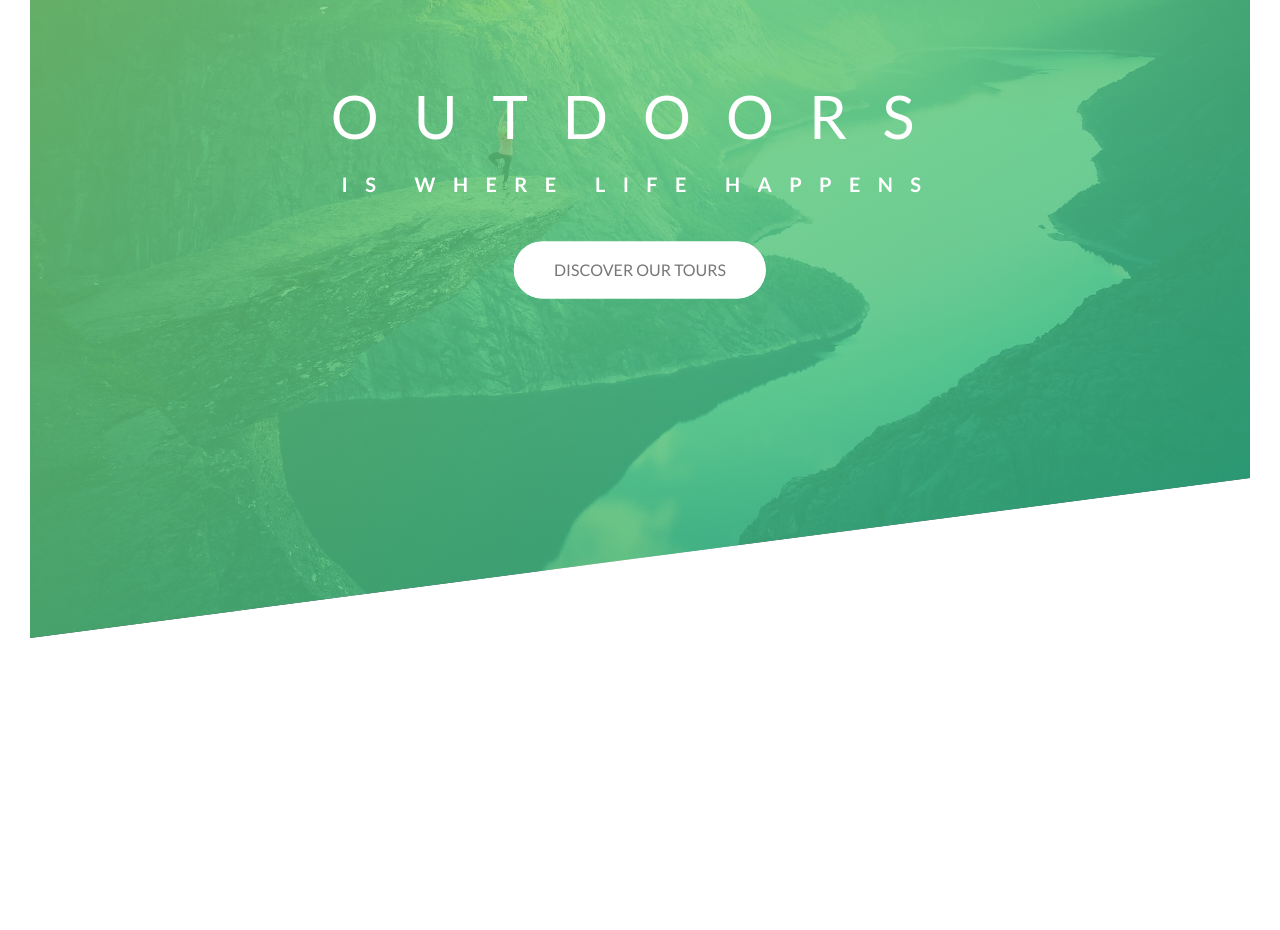
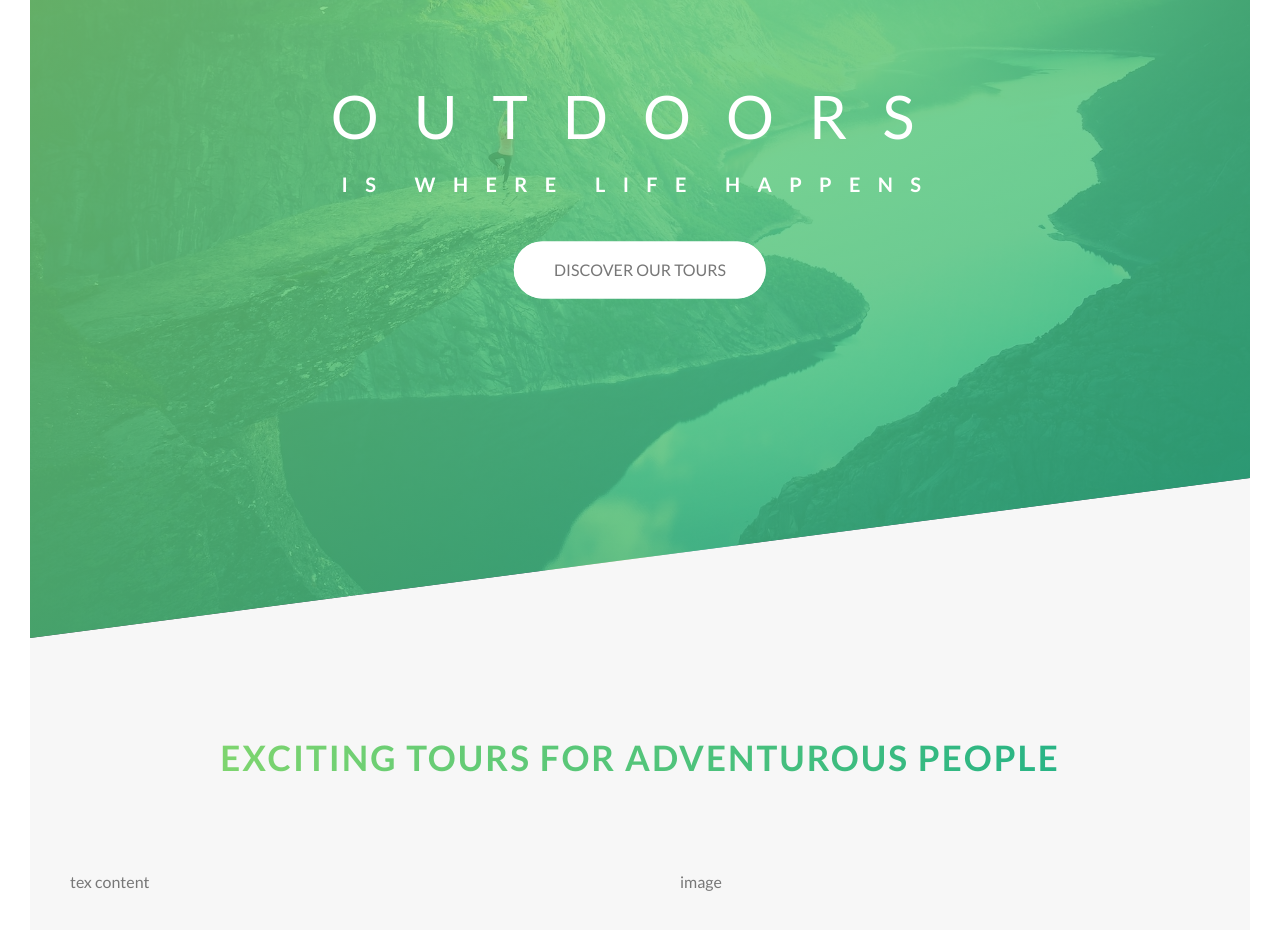
Before and after one commit to aromaton41/Natoures, a website: page index.html in a window 1280 px wide. Shown: the part 152-1082 px from the top of the page. Before the commit the page ends 820 px from the top, so only its background shows below. Drawn offline with Linux system fonts and the light colour scheme.

Commit message:
Building about section

```diff
--- a/index.html
+++ b/index.html
@@ -31,6 +31,20 @@
       </div>
     </header>
 
+    <main>
+      <section class="section-about">
+        <div class="u-center-text u-margin-bottom-8">
+          <h2 class="heading-secondary">
+            Exciting tours for adventurous people
+          </h2>
+        </div>
+        <div class="row">
+          <div class="col-1-of-2">tex content</div>
+          <div class="col-1-of-2">image</div>
+        </div>
+      </section>
+    </main>
+
     <!-- <section class="grid-test">
       <div class="row">
         <div class="col-1-of-2">Col 1 of 2</div>
--- a/sass/abstracts/_variables.scss
+++ b/sass/abstracts/_variables.scss
@@ -1,6 +1,8 @@
 $color-primary: #55c57a;
 $color-primary-light: #7ed56f;
 $color-primary-dark: #28b485;
+
+$color-grey-light-1: #f7f7f7;
 
 $color-grey-drak: #777;
 $color-white: #fff;
--- a/sass/base/_typography.scss
+++ b/sass/base/_typography.scss
@@ -39,3 +39,27 @@ body {
     animation-timing-function: ease-out;
   }
 }
+
+.heading-secondary {
+  font-size: 3.5rem;
+  text-transform: uppercase;
+  font-weight: 700;
+  display: inline-block;
+  background-image: linear-gradient(
+    to right,
+    $color-primary-light,
+    $color-primary-dark
+  );
+  -webkit-background-clip: text;
+  color: transparent;
+  letter-spacing: 0.2rem;
+  transition: all 0.2s;
+  &:hover {
+    transform: skewY(2deg) skewX(15deg);
+    -webkit-transform: skewY(2deg) skewX(15deg);
+    -moz-transform: skewY(2deg) skewX(15deg);
+    -ms-transform: skewY(2deg) skewX(15deg);
+    -o-transform: skewY(2deg) skewX(15deg);
+    text-shadow: 0.5rem 1rem 2rem rgba($color-black, 0.2);
+  }
+}
--- a/sass/base/_utilities.scss
+++ b/sass/base/_utilities.scss
@@ -0,0 +1,6 @@
+.u-center-text {
+  text-align: center;
+}
+.u-margin-bottom-8 {
+  margin-bottom: 8rem;
+}
--- a/sass/layout/_grid.scss
+++ b/sass/layout/_grid.scss
@@ -10,7 +10,6 @@
 
   [class^="col-"] {
     float: left;
-    background-color: orangered;
     &:not(:last-child) {
       margin-right: $gutter-horizontal;
     }
--- a/sass/pages/_home.scss
+++ b/sass/pages/_home.scss
@@ -0,0 +1,5 @@
+.section-about {
+  background-color: $color-grey-light-1;
+  padding: 25rem 0;
+  margin-top: -20vh;
+}
```
Also changed, not shown: css/style.css.
